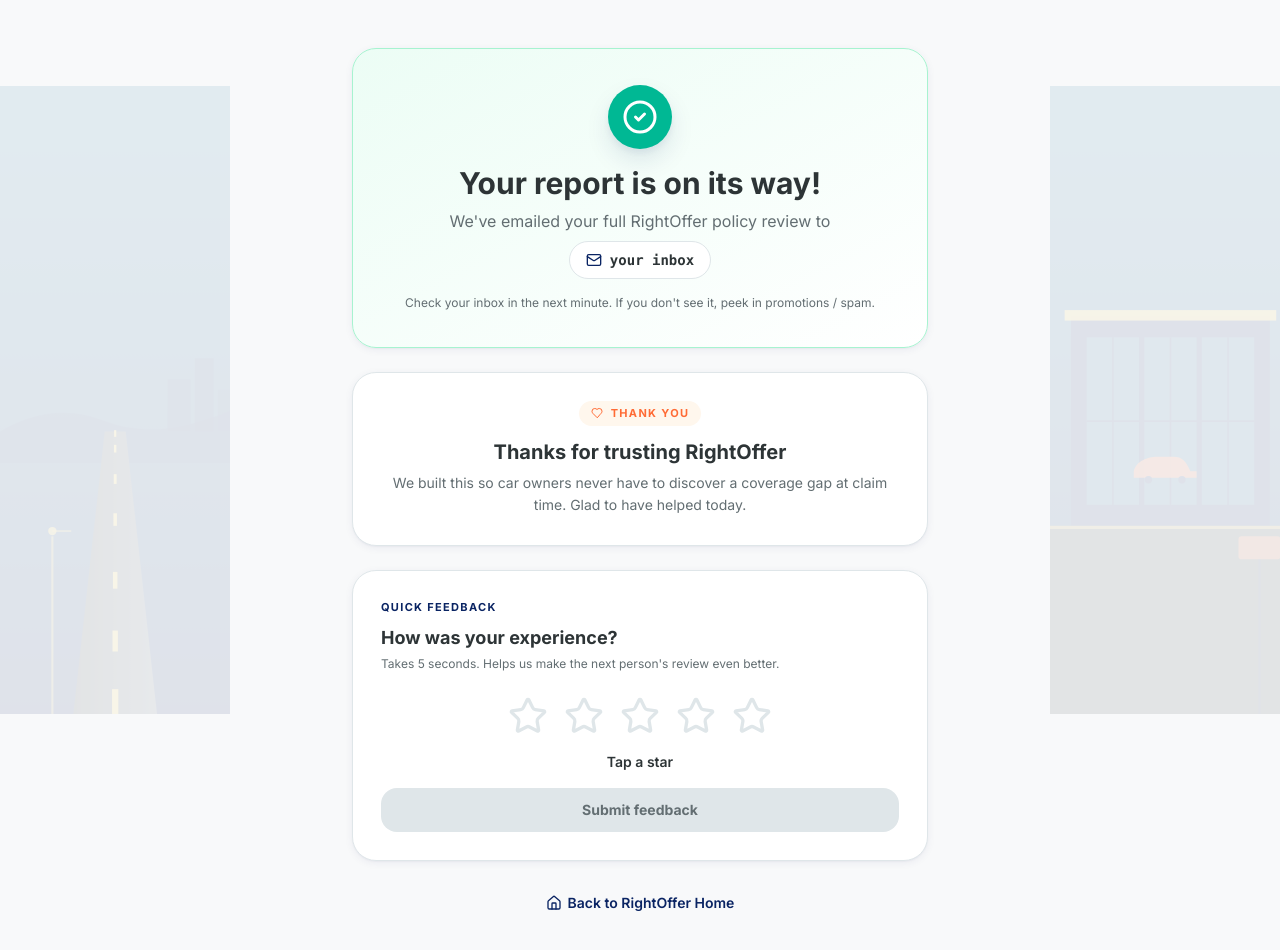
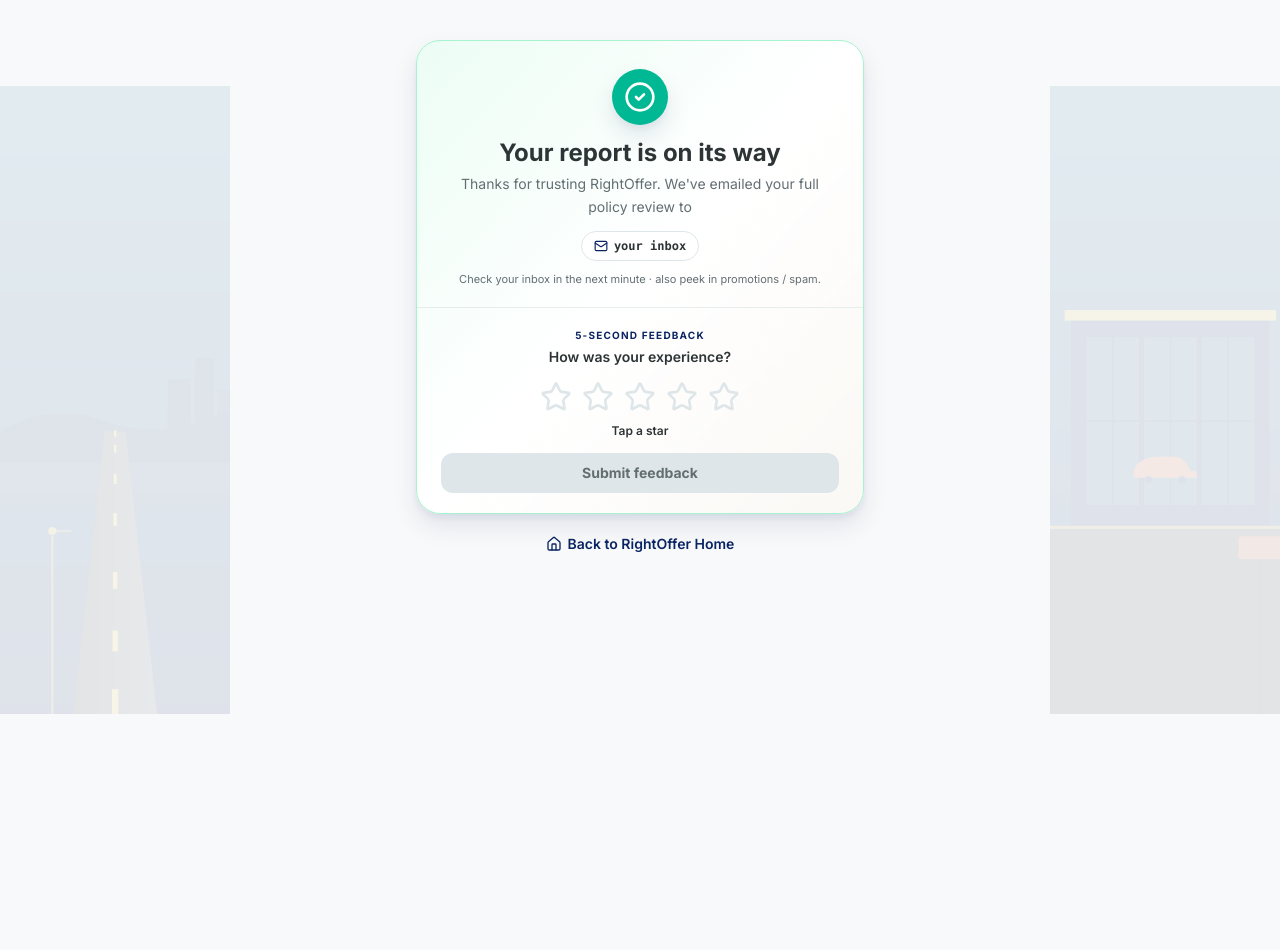
Before and after one commit to chaudharimanish1977-cmd/motor-marketplace, a Next.js app: page /thank-you in a window 1280 px wide. Shown: the top 950 px of the page. After the commit the page ends 800 px from the top, so only its background shows below. Built offline with nearby package versions, Linux system fonts and the light colour scheme.

Commit message:
Loader/upload/thank-you: stable comparison height, in-card Back, question carousel, single thank-you card

```diff
--- a/src/components/thank-you-flow.tsx
+++ b/src/components/thank-you-flow.tsx
@@ -9,7 +9,6 @@
   Star,
   Home,
   Sparkles,
-  Heart,
 } from "lucide-react";
 import { Confetti } from "@/components/confetti";
 
@@ -25,6 +24,11 @@
   email: string;
 }
 
+/**
+ * Single-card thank-you. Combines what was previously three stacked cards
+ * (mail-sent confirmation, thank-you note, feedback) into one tightly-laid
+ * panel so the user sees feedback above the fold and conversion is higher.
+ */
 export function ThankYouFlow({ email }: Props) {
   const [rating, setRating] = useState<number | null>(null);
   const [comment, setComment] = useState("");
@@ -32,69 +36,52 @@
 
   const submit = () => {
     if (rating === null) return;
-    // In production this'd POST to /api/feedback. For the prototype we just
-    // record it client-side so the user gets visible acknowledgement.
     setSubmitted(true);
   };
 
   return (
-    <main className="min-h-screen flex flex-col items-center px-4 py-12">
+    <main className="min-h-screen flex flex-col items-center px-4 py-10">
       <Confetti />
 
-      <div className="max-w-xl w-full">
-        {/* Mail-sent confirmation */}
-        <div className="rounded-3xl bg-gradient-to-br from-emerald-50 to-white border border-emerald-200 shadow-soft p-7 md:p-9 text-center">
-          <div className="inline-flex w-16 h-16 rounded-full bg-brand-success items-center justify-center shadow-elevated mb-4">
-            <CheckCircle2 className="w-9 h-9 text-white" />
+      <div className="w-full max-w-md">
+        <div className="rounded-3xl bg-gradient-to-br from-emerald-50 via-white to-orange-50/40 border border-emerald-200 shadow-elevated overflow-hidden">
+          {/* TOP — mail-sent confirmation + thank-you copy combined */}
+          <div className="px-6 pt-7 pb-5 text-center border-b border-brand-light-gray/70">
+            <div className="inline-flex w-14 h-14 rounded-full bg-brand-success items-center justify-center shadow-elevated mb-3">
+              <CheckCircle2 className="w-8 h-8 text-white" />
             </div>
-          <h1 className="text-2xl md:text-3xl font-bold text-brand-charcoal mb-2">
-            Your report is on its way!
+            <h1 className="text-xl md:text-2xl font-bold text-brand-charcoal mb-1">
+              Your report is on its way
             </h1>
-          <p className="text-sm md:text-base text-brand-slate leading-relaxed">
-            We&apos;ve emailed your full RightOffer policy review to
+            <p className="text-sm text-brand-slate mb-3 leading-relaxed">
+              Thanks for trusting RightOffer. We&apos;ve emailed your full
+              policy review to
             </p>
-          <div className="mt-2 inline-flex items-center gap-2 px-4 py-2 rounded-full bg-white border border-brand-light-gray font-mono text-sm font-semibold text-brand-charcoal break-all">
-            <Mail className="w-4 h-4 text-brand-deepblue shrink-0" />
-            <span>{email || "your inbox"}</span>
+            <div className="inline-flex items-center gap-1.5 px-3 py-1.5 rounded-full bg-white border border-brand-light-gray font-mono text-xs font-semibold text-brand-charcoal break-all max-w-full">
+              <Mail className="w-3.5 h-3.5 text-brand-deepblue shrink-0" />
+              <span className="truncate">{email || "your inbox"}</span>
             </div>
-          <p className="text-xs text-brand-slate mt-4">
-            Check your inbox in the next minute. If you don&apos;t see it, peek
-            in promotions / spam.
-          </p>
+            <div className="text-[11px] text-brand-slate mt-2.5">
+              Check your inbox in the next minute · also peek in promotions /
+              spam.
+            </div>
           </div>
 
-        {/* Thank you note */}
-        <div className="mt-6 rounded-3xl bg-white border border-brand-light-gray shadow-soft p-6 md:p-7 text-center">
-          <div className="inline-flex items-center gap-2 px-3 py-1 text-[11px] font-bold uppercase tracking-[0.12em] text-brand-orange bg-orange-50 rounded-full mb-3">
-            <Heart className="w-3 h-3" />
-            Thank you
+          {/* BOTTOM — feedback (or post-submit acknowledgement) */}
+          <div className="px-6 py-5">
+            {!submitted ? (
+              <>
+                <div className="text-center mb-3">
+                  <div className="text-[10px] font-bold uppercase tracking-[0.12em] text-brand-deepblue mb-1">
+                    5-second feedback
                   </div>
-          <h2 className="text-lg md:text-xl font-bold text-brand-charcoal mb-1.5">
-            Thanks for trusting RightOffer
-          </h2>
-          <p className="text-sm text-brand-slate leading-relaxed">
-            We built this so car owners never have to discover a coverage gap at
-            claim time. Glad to have helped today.
-          </p>
+                  <div className="text-sm font-semibold text-brand-charcoal">
+                    How was your experience?
+                  </div>
                 </div>
 
-        {/* Feedback widget */}
-        <div className="mt-6 rounded-3xl bg-white border border-brand-light-gray shadow-soft p-6 md:p-7">
-          {!submitted ? (
-            <>
-              <div className="text-[11px] font-bold uppercase tracking-[0.12em] text-brand-deepblue mb-2">
-                Quick feedback
-              </div>
-              <h3 className="text-base md:text-lg font-bold text-brand-charcoal mb-1">
-                How was your experience?
-              </h3>
-              <p className="text-xs text-brand-slate mb-5">
-                Takes 5 seconds. Helps us make the next person&apos;s review
-                even better.
-              </p>
-
-              {/* Star rating */}
-              <div className="flex items-center justify-center gap-2 mb-3">
+                {/* Star rating row */}
+                <div className="flex items-center justify-center gap-1.5 mb-2">
                   {[1, 2, 3, 4, 5].map((n) => {
                     const active = rating !== null && rating >= n;
                     return (
@@ -103,11 +90,11 @@
                         type="button"
                         aria-label={`Rate ${n} out of 5`}
                         onClick={() => setRating(n)}
-                      className="p-1 transition-transform hover:scale-110 active:scale-95"
+                        className="p-0.5 transition-transform hover:scale-110 active:scale-95"
                       >
                         <Star
                           className={clsx(
-                          "w-9 h-9 md:w-10 md:h-10 transition-colors",
+                            "w-8 h-8 transition-colors",
                             active
                               ? "fill-brand-orange text-brand-orange"
                               : "text-brand-light-gray"
@@ -119,24 +106,19 @@
                 </div>
 
                 {/* Rating label */}
-              <div className="text-center text-sm font-semibold text-brand-charcoal min-h-[20px] mb-4">
+                <div className="text-center text-xs font-semibold text-brand-charcoal min-h-[18px] mb-3">
                   {rating !== null ? RATING_LABEL[rating] : "Tap a star"}
                 </div>
 
-              {/* Optional comment when rating <= 3 */}
+                {/* Comment for low ratings only — keeps the happy-path one-tap */}
                 {rating !== null && rating <= 3 && (
-                <div className="mb-4">
-                  <label className="block text-xs font-semibold uppercase tracking-[0.1em] text-brand-slate mb-1.5">
-                    What could have been better? (optional)
-                  </label>
                   <textarea
                     value={comment}
                     onChange={(e) => setComment(e.target.value)}
-                    rows={3}
-                    placeholder="Tell us anything — we read every message."
-                    className="w-full px-3 py-2.5 border-2 border-brand-light-gray rounded-xl text-sm text-brand-charcoal placeholder:text-brand-slate/50 focus:outline-none focus:border-brand-deepblue transition-colors resize-none"
+                    rows={2}
+                    placeholder="What could have been better? (optional)"
+                    className="w-full px-3 py-2 mb-3 border-2 border-brand-light-gray rounded-xl text-sm text-brand-charcoal placeholder:text-brand-slate/50 focus:outline-none focus:border-brand-deepblue transition-colors resize-none"
                   />
-                </div>
                 )}
 
                 <button
@@ -144,7 +126,7 @@
                   onClick={submit}
                   disabled={rating === null}
                   className={clsx(
-                  "w-full py-3 rounded-2xl font-bold text-sm transition-all",
+                    "w-full py-2.5 rounded-xl font-bold text-sm transition-all",
                     rating !== null
                       ? "bg-brand-deepblue hover:brightness-110 text-white shadow-soft"
                       : "bg-brand-light-gray text-brand-slate cursor-not-allowed"
@@ -154,25 +136,26 @@
                 </button>
               </>
             ) : (
-            <div className="text-center py-4">
-              <div className="inline-flex w-12 h-12 rounded-full bg-brand-success items-center justify-center mb-3">
-                <Sparkles className="w-6 h-6 text-white" />
+              <div className="text-center py-2">
+                <div className="inline-flex w-10 h-10 rounded-full bg-brand-success items-center justify-center mb-2">
+                  <Sparkles className="w-5 h-5 text-white" />
                 </div>
-              <div className="font-bold text-brand-charcoal mb-1">
+                <div className="font-bold text-brand-charcoal text-sm mb-0.5">
                   Got it — thank you!
                 </div>
-              <p className="text-xs text-brand-slate">
+                <div className="text-[11px] text-brand-slate">
                   Your feedback helps us improve every review.
-              </p>
+                </div>
               </div>
             )}
           </div>
+        </div>
 
-        {/* Footer links */}
-        <div className="mt-8 flex flex-wrap items-center justify-center gap-4 text-sm">
+        {/* Footer link */}
+        <div className="mt-5 text-center">
           <Link
             href="/"
-            className="inline-flex items-center gap-1.5 text-brand-deepblue font-semibold hover:underline"
+            className="inline-flex items-center gap-1.5 text-brand-deepblue text-sm font-semibold hover:underline"
           >
             <Home className="w-4 h-4" />
             Back to RightOffer Home
--- a/src/components/time-comparison.tsx
+++ b/src/components/time-comparison.tsx
@@ -79,22 +79,31 @@
   const themeClass = THEMES[current.theme];
 
   return (
+    // Fixed-height container — reserves room for up to 2 lines of text so the
+    // layout never shifts when the next comparison happens to be longer than
+    // the previous one. Pill content vertically centres inside.
+    <div
+      className={clsx(
+        "flex items-center justify-center min-h-[3.5rem] w-full",
+        className
+      )}
+    >
       <div
         key={idx}
         className={clsx(
-        "inline-flex items-center gap-2 px-3.5 py-1.5 rounded-full border-2 text-xs shadow-soft animate-in fade-in slide-in-from-bottom-1 duration-300",
-        themeClass,
-        className
+          "inline-flex items-center gap-2 px-4 py-2 rounded-2xl border-2 text-xs shadow-soft animate-in fade-in slide-in-from-bottom-1 duration-300 max-w-[20rem]",
+          themeClass
         )}
         aria-live="polite"
       >
-      <span className="text-lg leading-none" aria-hidden>
+        <span className="text-lg leading-none shrink-0" aria-hidden>
           {current.emoji}
         </span>
         <span
-        className="font-semibold"
+          className="font-semibold leading-snug text-center"
           dangerouslySetInnerHTML={{ __html: current.text }}
         />
+      </div>
     </div>
   );
 }
```
Also changed, not shown: src/components/mid-load-questions.tsx (+117 -86 lines), src/components/upload-dropzone.tsx (+22 -2 lines), src/components/upload-flow.tsx (+12 -26 lines). Lines whose indentation alone changed are shown as unchanged.
